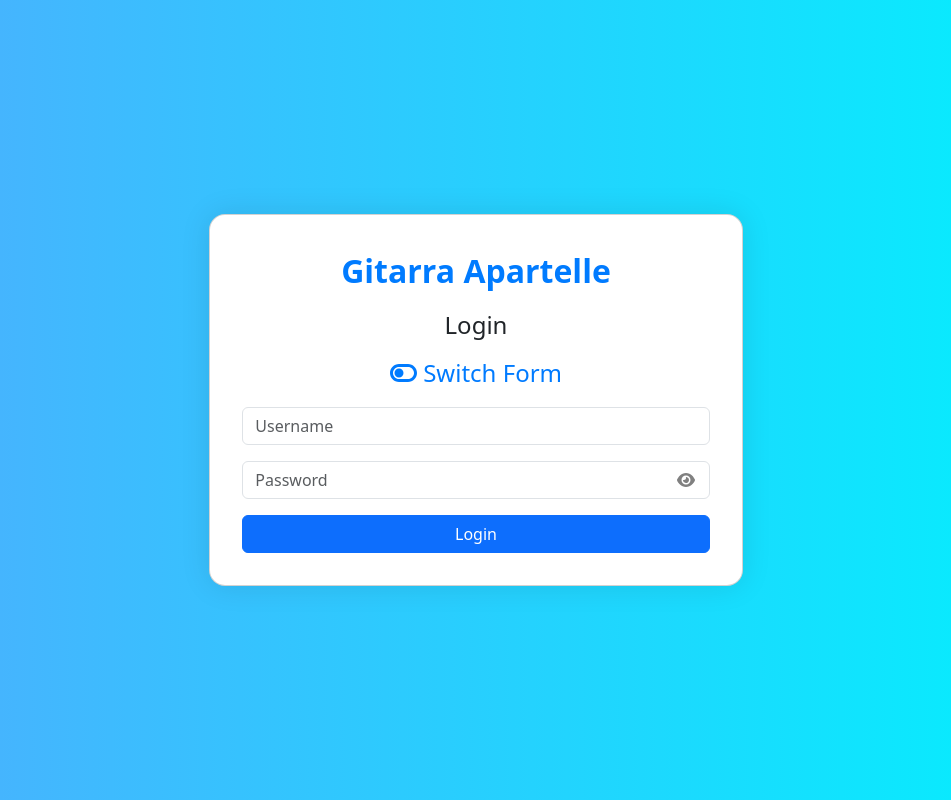
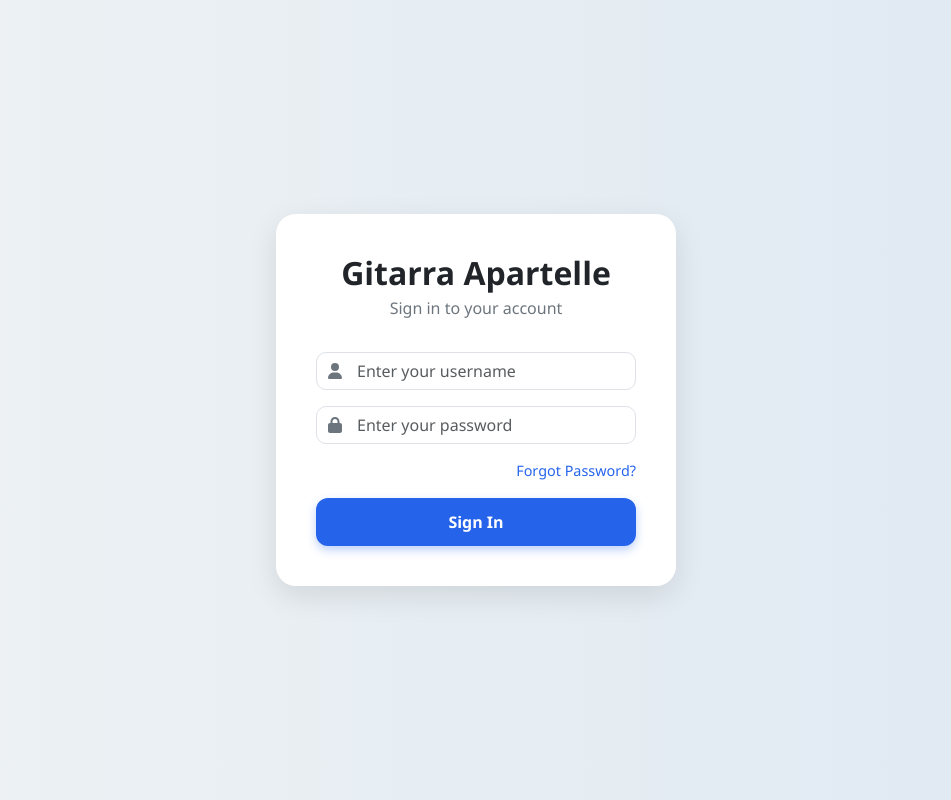
Before and after one commit to aglcode/HOTEL-MANAGEMENT, a PHP site: page /HOTEL-MANAGEMENT/ in a window 1280 px wide. Shown: the whole page, without its empty margins (164-1115 px from the left). Run offline with PHP 8.4, Linux system fonts and the light colour scheme.

Commit message:
commit new tbl in sql and index.php

```diff
--- a/index.php
+++ b/index.php
@@ -15,6 +15,11 @@ if (isset($_POST['register'])) {
     die("Invalid user type.");
 }
 
+$confirm_password = $_POST['confirm_password'];
+if ($_POST['password'] !== $confirm_password) {
+    die("Passwords do not match.");
+}
+
 $query = "INSERT INTO users (name, username, email, password, role, status) VALUES (?, ?, ?, ?, ?, 'pending')";
 $stmt = $conn->prepare($query);
 $stmt->bind_param("sssss", $name, $username, $email, $password, $role);
@@ -26,6 +31,7 @@ if (isset($_POST['register'])) {
 }
 $stmt->close();
 exit();
+
 }
 
 // Handle Login
@@ -55,13 +61,17 @@ if (isset($_POST['login'])) {
                         header("Location: admin-dashboard.php");
                         break;
                     case 'Receptionist':
+                        if ($user['profile_completed'] == 0) {
                             header("Location: receptionist-dash.php");
+                        } else {
+                            header("Location: receptionist-dashboard.php");
+                        }
                         break;
                     default:
                         header("Location: dashboard.php");
                         break;
                 }
-                exit();
+
             }
         } else {
             $error_message = "Incorrect Password.";
@@ -77,113 +87,118 @@ if (isset($_POST['login'])) {
 
 <!DOCTYPE html>
 <html lang="en">
-
 <head>
   <meta charset="UTF-8">
-    <title>Gitarra Apartelle | Login & Register</title>
+  <title>Gitarra Apartelle | Login</title>
   <link href="https://cdn.jsdelivr.net/npm/bootstrap@5.3.0/dist/css/bootstrap.min.css" rel="stylesheet">
+  <link href="https://cdnjs.cloudflare.com/ajax/libs/font-awesome/6.4.2/css/all.min.css" rel="stylesheet">
+
   <style>
     body {
-            background: linear-gradient(to right, #4facfe, #00f2fe);
+      background: linear-gradient(to right, #eef2f3, #dfe9f3);
       min-height: 100vh;
       display: flex;
       align-items: center;
       justify-content: center;
+      font-family: 'Segoe UI', sans-serif;
     }
-
-        .card {
-            padding: 2rem;
-            border-radius: 1rem;
+    .login-card {
       background: #fff;
-            box-shadow: 0 0 30px rgba(0, 0, 0, 0.1);
+      border-radius: 20px;
+      padding: 2.5rem;
+      width: 100%;
+      max-width: 400px;
+      box-shadow: 0 10px 30px rgba(0,0,0,0.1);
+      text-align: center;
     }
-
-        .brand-title {
-            font-size: 2rem;
-            font-weight: bold;
-            color: #007bff;
-            text-align: center;
+    .login-card img {
+      width: 60px;
       margin-bottom: 1rem;
     }
-
-        .form-title {
-            text-align: center;
-            margin-bottom: 1rem;
+    .login-card h2 {
+      font-weight: 700;
+      margin-bottom: .25rem;
     }
-
-        .toggle-btn {
-            cursor: pointer;
-            font-size: 1.5rem;
-            color: #007bff;
-            text-align: center;
+    .login-card p {
+      color: #6c757d;
+      margin-bottom: 2rem;
     }
-
-        .toggle-btn:hover {
-            color: #0056b3;
+    .form-control {
+      padding-left: 40px;
+      border-radius: 10px;
     }
-
-        .password-toggle {
-            cursor: pointer;
+    .input-icon {
       position: absolute;
-            right: 15px;
+      left: 12px;
       top: 50%;
       transform: translateY(-50%);
-            color: gray;
+      color: #6c757d;
+    }
+    .btn-primary {
+      background: #2563eb;
+      border: none;
+      border-radius: 12px;
+      padding: .75rem;
+      font-weight: 600;
+      font-size: 1rem;
+      box-shadow: 0 4px 10px rgba(37,99,235,0.3);
+      transition: 0.3s;
+    }
+    .btn-primary:hover {
+      background: #1e4ed8;
+    }
+    .forgot-link {
+      font-size: 0.9rem;
+      text-decoration: none;
+      color: #2563eb;
+    }
+    .forgot-link:hover {
+      text-decoration: underline;
     }
   </style>
 </head>
-
 <body>
 
-    <div class="card col-md-5">
-        <div class="brand-title">Gitarra Apartelle</div>
-        <h4 class="form-title" id="formTitle">Login</h4>
+  <div class="login-card">
+    <!-- Title -->
+    <h2>Gitarra Apartelle</h2>
+    <p>Sign in to your account</p>
 
-        <div class="toggle-btn mb-3" id="toggleForm">
-            <i class="fa fa-toggle-off"></i> Switch Form
-        </div>
+    <!-- Error -->
+    <?php if (isset($error_message)): ?>
+      <div class="alert alert-danger py-2"><?php echo $error_message; ?></div>
+    <?php endif; ?>
 
     <!-- Login Form -->
-        <form method="POST" id="loginForm">
-            <?php if (isset($error_message)): ?>
-                <div class="alert alert-danger"><?php echo $error_message; ?></div>
-            <?php endif; ?>
-            <div class="mb-3">
-                <input type="text" name="username" class="form-control" placeholder="Username" required>
+    <form method="POST">
+      <div class="mb-3 position-relative">
+        <span class="input-icon"><i class="fa fa-user"></i></span>
+        <input type="text" name="username" class="form-control" placeholder="Enter your username" required>
       </div>
       <div class="mb-3 position-relative">
-                <input type="password" name="password" class="form-control" placeholder="Password" id="loginPassword" required>
-                <span class="password-toggle" onclick="togglePassword('loginPassword')">
-                    <i class="fa fa-eye"></i>
-                </span>
+        <span class="input-icon"><i class="fa fa-lock"></i></span>
+        <input type="password" name="password" class="form-control" placeholder="Enter your password" required>
       </div>
-            <button type="submit" name="login" class="btn btn-primary w-100">Login</button>
-        </form>
-
-        <!-- Register Form -->
-        <form method="POST" id="registerForm" class="d-none">
-            <div class="mb-3">
-                <input type="text" name="name" class="form-control" placeholder="Full Name" required>
+      <div class="d-flex justify-content-end mb-3">
+        <a href="forgot-password.php" class="forgot-link">Forgot Password?</a>
       </div>
-            <div class="mb-3">
-                <input type="text" name="username" class="form-control" placeholder="Username" required>
-            </div>
-            <div class="mb-3">
-                <input type="email" name="email" class="form-control" placeholder="Email" required>
-            </div>
-            <div class="mb-3 position-relative">
-                <input type="password" name="password" class="form-control" placeholder="Password" id="registerPassword" required>
-                <span class="password-toggle" onclick="togglePassword('registerPassword')">
-                    <i class="fa fa-eye"></i>
-                </span>
-            </div>
-            <input name="user_type" value="Receptionist" hidden>
-            <button type="submit" name="register" class="btn btn-success w-100">Register</button>
+      <button type="submit" name="login" class="btn btn-primary w-100">Sign In</button>
     </form>
   </div>
 
 <script src="https://cdnjs.cloudflare.com/ajax/libs/font-awesome/6.4.2/js/all.min.js"></script>
 <script>
+    // Confirm password match check
+    document.getElementById("registerForm").addEventListener("submit", function(e) {
+        const password = document.getElementById("registerPassword").value;
+        const confirmPassword = document.getElementById("confirmPassword").value;
+
+        if (password !== confirmPassword) {
+            e.preventDefault();
+            alert("Passwords do not match.");
+        }
+    });
+
     const toggleFormBtn = document.getElementById('toggleForm');
     const loginForm = document.getElementById('loginForm');
     const registerForm = document.getElementById('registerForm');
@@ -220,5 +235,4 @@ if (isset($_POST['login'])) {
 </script>
 
 </body>
-
 </html>
```
Also changed, not shown: hotel_db.sql (+71 -37 lines). Lines whose indentation alone changed are shown as unchanged.
